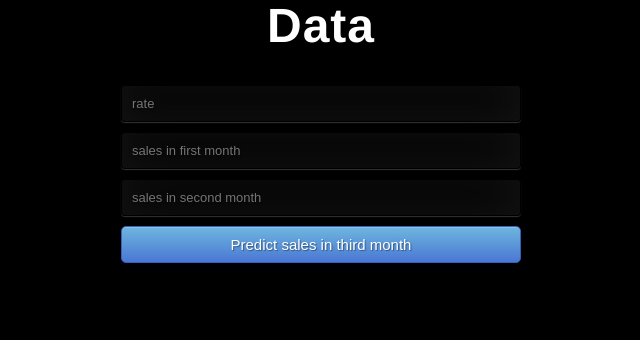
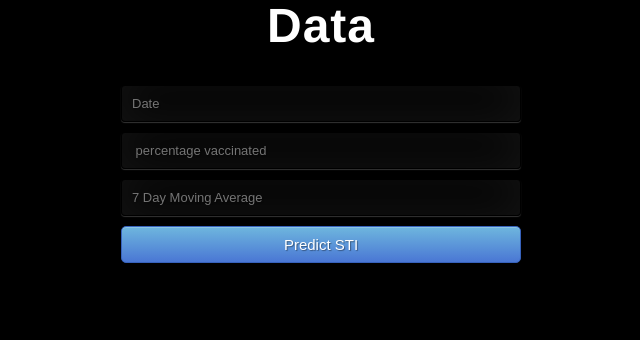
Before and after one commit to ExtremelySunnyYK/covid-modelling-backend, a Flask app: page / in a window 1280 px wide. Shown: the part 369-709 px from the top of the page, without its empty margins (369-1009 px from the left). Run offline with Flask 2, Linux system fonts and the light colour scheme.

Commit message:
fixed web

```diff
--- a/app.py
+++ b/app.py
@@ -1,5 +1,6 @@
 from flask import Flask, request, jsonify, render_template
 import json
+import numpy as np
 from model import Model
 
 
@@ -39,13 +40,13 @@ def predict():
         return jsonify(prediction)
 
 
-# @ app.route('/view', methods=['POST', 'GET'])
-# def view():
+@ app.route('/view', methods=['POST', 'GET'])
+def view():
 
-#     int_features = [int(x) for x in request.form.values()]
-#     final_features = [np.array(int_features)]
-#     prediction = model.predict(final_features)
+    int_features = [int(x) for x in request.form.values()]
+    final_features = [np.array(int_features)]
+    prediction = model.predict(final_features)
 
-#     output = round(prediction[0], 2)
+    output = round(prediction[0], 2)
 
-#     return render_template('index.html', prediction_text='STI should be $ {}'.format(output))
+    return render_template('index.html', prediction_text='STI should be $ {}'.format(output))
--- a/model.py
+++ b/model.py
@@ -11,7 +11,10 @@ class Model:
             2: np.array([[3112.17201423],
                          [-4.50613225]]),
             3: np.array(
-                [[3114.7716564436582], [114.5365002969627], [-123.82672040039442]])
+                [[3114.7716564436582], [114.5365002969627], [-123.82672040039442]]),
+            4: np.array(
+                [[3114.7716564436582], [-4.50613225], [114.5365002969627], [-123.82672040039442]])
+
         }
 
     def predict(self, df_features_test_list):
--- a/templates/index.html
+++ b/templates/index.html
@@ -2,7 +2,7 @@
 <html >
 <head>
   <meta charset="UTF-8">
-  <title>Deployment Tutorial 1</title>
+  <title>2D Project Bonus</title>
   <link href='https://fonts.googleapis.com/css?family=Pacifico' rel='stylesheet' type='text/css'>
 <link href='https://fonts.googleapis.com/css?family=Arimo' rel='stylesheet' type='text/css'>
 <link href='https://fonts.googleapis.com/css?family=Hind:300' rel='stylesheet' type='text/css'>
@@ -16,13 +16,13 @@
 	<h1>Predict Straits Times Index using COVID Data</h1>
 
      <!-- Main Input For Receiving Query to our ML -->
-    <form action="{{ url_for('predict')}}"method="post">
-    	<input type="text" name="rate" placeholder="rate" required="required" />
-        <input type="text" name="sales in first month" placeholder="sales in first month" required="required" />
-		<input type="text" name="sales in second month" placeholder="sales in second month" required="required" />
+    <form action="{{ url_for('view')}}"method="post">
+    	<input type="text" name="Date" placeholder="Date" required="required" />
+        <input type="text" name=" percentage vaccinated" placeholder=" percentage vaccinated" required="required" />
+		<input type="text" name="7 Day Moving Average" placeholder="7 Day Moving Average" required="required" />
 
 
-        <button type="submit" class="btn btn-primary btn-block btn-large">Predict sales in third month</button>
+        <button type="submit" class="btn btn-primary btn-block btn-large">Predict STI</button>
     </form>
 
    <br>
```
